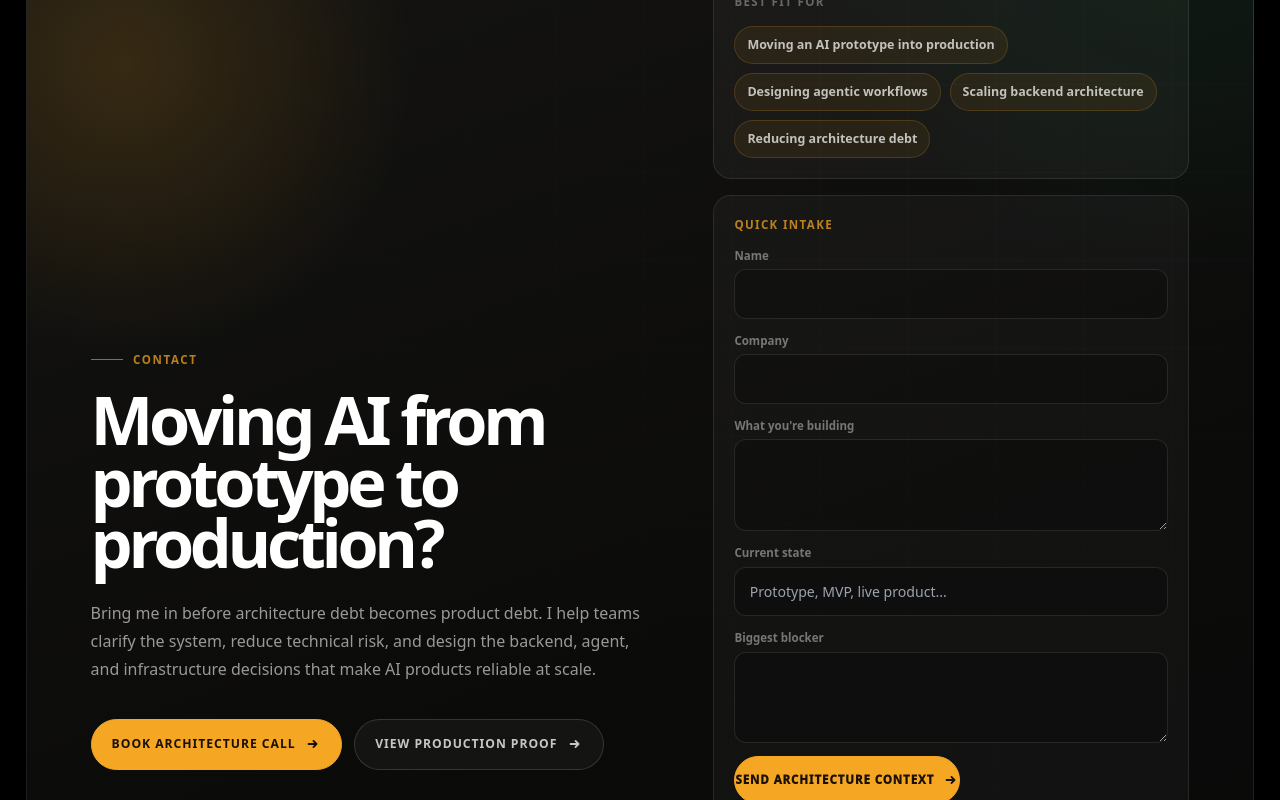
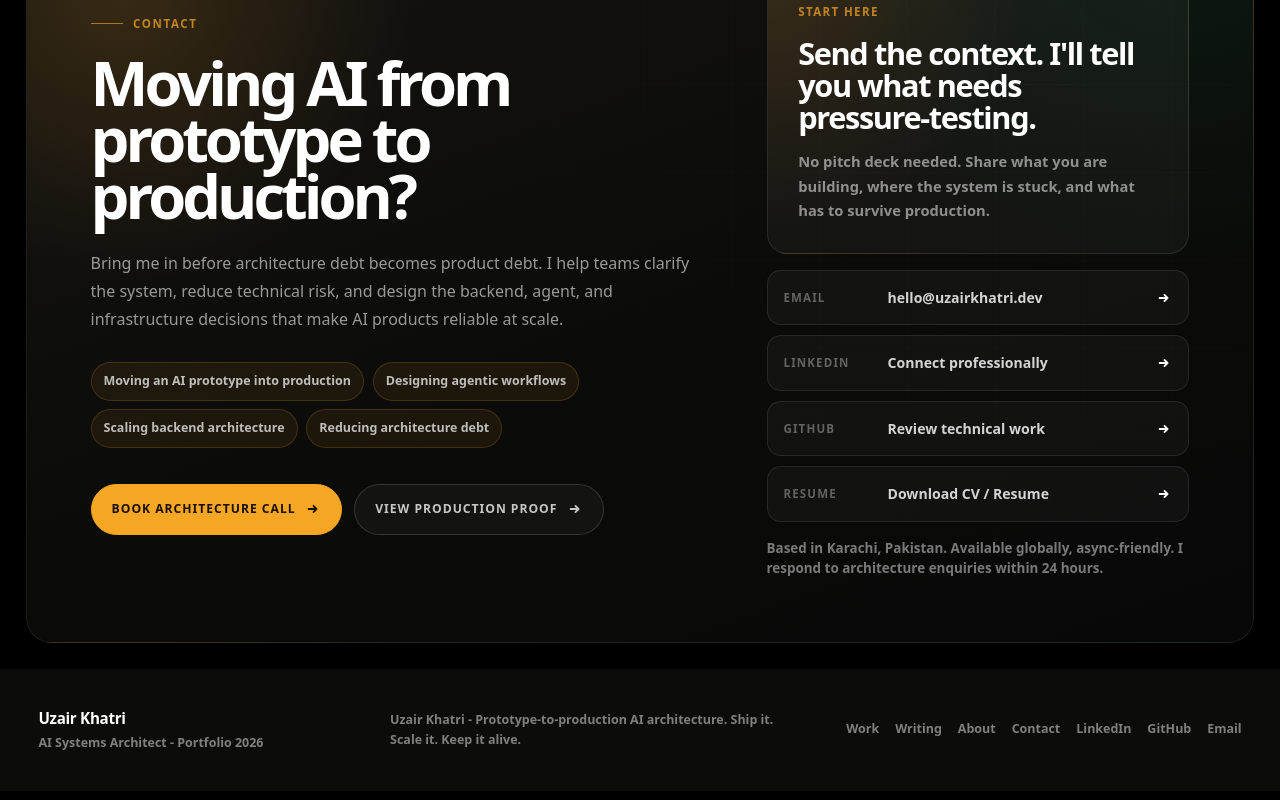
Before and after one commit to uzairkhatri/uzairkhatri, a Next.js app: page / in a window 1280 px wide. Shown: the part 6780-7580 px from the top of the page. Built offline with nearby package versions, Linux system fonts and the light colour scheme.

Commit message:
Simplify contact section for static site

```diff
--- a/components/Contact.module.css
+++ b/components/Contact.module.css
@@ -6,8 +6,8 @@
 .shell {
   position: relative;
   display: grid;
-  grid-template-columns: minmax(0, 1.08fr) minmax(20rem, 0.92fr);
-  gap: clamp(2rem, 5vw, 5rem);
+  grid-template-columns: minmax(0, 1.02fr) minmax(20rem, 0.72fr);
+  gap: clamp(2rem, 6vw, 6rem);
   overflow: hidden;
   border: 1px solid rgba(255, 255, 255, 0.08);
   border-radius: clamp(1.2rem, 2vw, 2rem);
@@ -41,6 +41,7 @@
   display: flex;
   flex-direction: column;
   justify-content: center;
+  max-width: 46rem;
 }
 
 .kicker {
@@ -62,22 +63,40 @@
 }
 
 .left h2 {
-  max-width: 13ch;
+  max-width: 12ch;
   margin: 0;
   color: #ffffff;
-  font-size: clamp(2.7rem, 5.2vw, 5.2rem);
+  font-size: clamp(2.55rem, 4.8vw, 4.7rem);
   font-weight: 900;
   line-height: 0.92;
   letter-spacing: -0.065em;
 }
 
 .copy {
-  max-width: 42rem;
+  max-width: 39rem;
   margin: clamp(1.1rem, 2.2vw, 1.6rem) 0 0;
   color: rgba(255, 255, 255, 0.58);
   font-size: clamp(1rem, 1.25vw, 1.1rem);
   font-weight: 500;
   line-height: 1.75;
+}
+
+.fitList {
+  display: flex;
+  flex-wrap: wrap;
+  gap: 0.55rem;
+  max-width: 42rem;
+  margin-top: clamp(1.35rem, 2.5vw, 1.85rem);
+}
+
+.fitList span {
+  border: 1px solid rgba(245, 166, 35, 0.18);
+  border-radius: 999px;
+  background: rgba(245, 166, 35, 0.07);
+  padding: 0.55rem 0.75rem;
+  color: rgba(255, 255, 255, 0.72);
+  font-size: 0.78rem;
+  font-weight: 800;
 }
 
 .actions {
@@ -150,24 +169,17 @@
   gap: 1rem;
 }
 
-.panel {
+.contactCard {
   border: 1px solid rgba(255, 255, 255, 0.09);
-  border-radius: 18px;
-  background: rgba(255, 255, 255, 0.04);
-  padding: 1.25rem;
+  border-radius: 20px;
+  background:
+    radial-gradient(circle at 0% 0%, rgba(245, 166, 35, 0.14), transparent 16rem),
+    rgba(255, 255, 255, 0.04);
+  padding: clamp(1.35rem, 2.4vw, 2rem);
 }
 
-.intakeForm {
-  display: grid;
-  gap: 0.8rem;
-  border: 1px solid rgba(255, 255, 255, 0.09);
-  border-radius: 18px;
-  background: rgba(255, 255, 255, 0.035);
-  padding: 1.25rem;
-}
-
-.intakeForm > p {
-  margin: 0;
+.contactCard p {
+  margin: 0 0 1rem;
   color: rgba(245, 166, 35, 0.74);
   font-size: 0.72rem;
   font-weight: 900;
@@ -175,97 +187,24 @@
   text-transform: uppercase;
 }
 
-.intakeForm label {
-  display: grid;
-  gap: 0.35rem;
+.contactCard h3 {
+  max-width: 22rem;
+  margin: 0;
+  color: #ffffff;
+  font-size: clamp(1.55rem, 2.4vw, 2.3rem);
+  font-weight: 900;
+  letter-spacing: -0.045em;
+  line-height: 1.05;
 }
 
-.intakeForm label span {
-  color: rgba(255, 255, 255, 0.42);
-  font-size: 0.72rem;
-  font-weight: 850;
-}
-
-.intakeForm input,
-.intakeForm textarea {
-  width: 100%;
-  border: 1px solid rgba(255, 255, 255, 0.1);
-  border-radius: 12px;
-  outline: 0;
-  background: rgba(0, 0, 0, 0.22);
-  padding: 0.82rem 0.9rem;
-  color: rgba(255, 255, 255, 0.86);
-  font: inherit;
-  font-size: 0.88rem;
-  resize: vertical;
-}
-
-.intakeForm input:focus,
-.intakeForm textarea:focus {
-  border-color: rgba(245, 166, 35, 0.54);
-  box-shadow: 0 0 0 3px rgba(245, 166, 35, 0.08);
-}
-
-.intakeForm button {
-  display: inline-flex;
-  width: fit-content;
-  max-width: 100%;
-  min-height: 3rem;
-  align-items: center;
-  justify-content: center;
-  gap: 0.55rem;
-  border: 1px solid #f5a623;
-  border-radius: 999px;
-  background: #f5a623;
-  color: #1a1008;
-  cursor: pointer;
-  font-size: 0.72rem;
-  font-weight: 950;
-  letter-spacing: 0.08em;
-  text-transform: uppercase;
-}
-
-.intakeForm button svg {
-  width: 1rem;
-  height: 1rem;
-  flex: 0 0 auto;
-  fill: none;
-  stroke: currentColor;
-  stroke-width: 2;
-  stroke-linecap: round;
-  stroke-linejoin: round;
-}
-
-.panel p {
-  margin: 0 0 1rem;
-  color: rgba(255, 255, 255, 0.34);
-  font-size: 0.72rem;
-  font-weight: 900;
-  letter-spacing: 0.12em;
-  text-transform: uppercase;
-}
-
-.engagements {
-  display: flex;
-  flex-wrap: wrap;
-  gap: 0.55rem;
-}
-
-.engagements span {
-  border: 1px solid rgba(245, 166, 35, 0.18);
-  border-radius: 999px;
-  background: rgba(245, 166, 35, 0.07);
-  padding: 0.55rem 0.75rem;
-  color: rgba(255, 255, 255, 0.72);
-  font-size: 0.78rem;
-  font-weight: 800;
-  transition: transform 0.2s ease, border-color 0.2s ease, color 0.2s ease;
-}
-
-.engagements span:hover {
-  transform: translateY(-2px);
-  border-color: rgba(245, 166, 35, 0.48);
-  color: #f5a623;
+.contactCard span {
+  display: block;
+  max-width: 28rem;
+  margin-top: 1rem;
+  color: rgba(255, 255, 255, 0.52);
+  font-size: 0.92rem;
+  font-weight: 560;
+  line-height: 1.65;
 }
 
 .links {
@@ -339,10 +278,6 @@
     width: 100%;
   }
 
-  .intakeForm button {
-    width: 100%;
-  }
-
   .left h2 {
     max-width: 10ch;
     font-size: clamp(2.55rem, 15vw, 4rem);
--- a/components/Contact.tsx
+++ b/components/Contact.tsx
@@ -39,6 +39,12 @@ export default function Contact() {
             decisions that make AI products reliable at scale.
           </p>
 
+          <div className={styles.fitList} aria-label="Best fit for">
+            {engagementTypes.map((item) => (
+              <span key={item}>{item}</span>
+            ))}
+          </div>
+
           <div className={styles.actions}>
             <a className={styles.primary} href={BOOKING_URL} target="_blank" rel="noreferrer">
               Book Architecture Call
@@ -52,42 +58,14 @@ export default function Contact() {
         </div>
 
         <div className={styles.right}>
-          <div className={styles.panel}>
-            <p>Best fit for</p>
-            <div className={styles.engagements}>
-              {engagementTypes.map((item) => (
-                <span key={item}>{item}</span>
-              ))}
-            </div>
+          <div className={styles.contactCard}>
+            <p>Start here</p>
+            <h3>Send the context. I&apos;ll tell you what needs pressure-testing.</h3>
+            <span>
+              No pitch deck needed. Share what you are building, where the system is stuck, and
+              what has to survive production.
+            </span>
           </div>
-
-          <form className={styles.intakeForm} action={EMAIL_URL} method="post" encType="text/plain">
-            <p>Quick intake</p>
-            <label>
-              <span>Name</span>
-              <input name="name" type="text" autoComplete="name" />
-            </label>
-            <label>
-              <span>Company</span>
-              <input name="company" type="text" autoComplete="organization" />
-            </label>
-            <label>
-              <span>What you&apos;re building</span>
-              <textarea name="what-you-are-building" rows={3} />
-            </label>
-            <label>
-              <span>Current state</span>
-              <input name="current-state" type="text" placeholder="Prototype, MVP, live product..." />
-            </label>
-            <label>
-              <span>Biggest blocker</span>
-              <textarea name="biggest-blocker" rows={3} />
-            </label>
-            <button type="submit">
-              Send architecture context
-              <ArrowIcon />
-            </button>
-          </form>
 
           <div className={styles.links}>
             {links.map(([label, href, description]) => (
```
